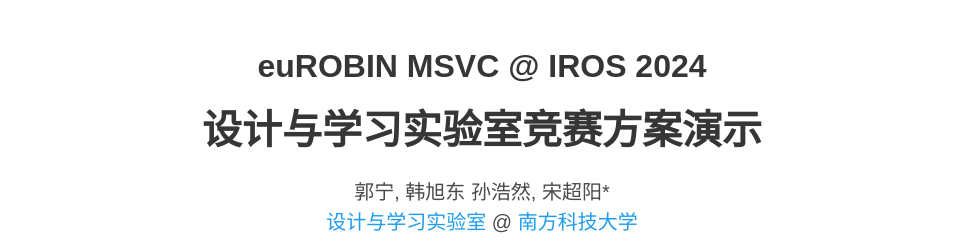
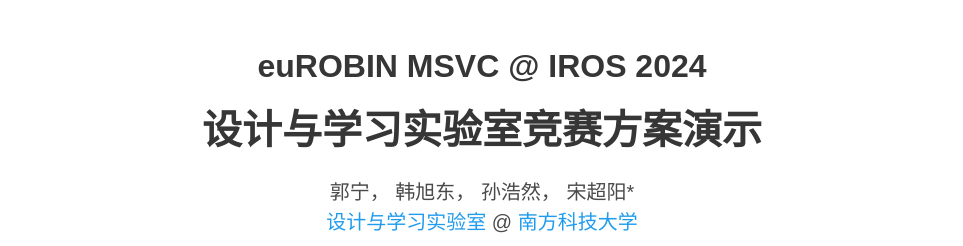
Before and after one commit to msvc-dlrg/zh-cn, a plain HTML site: page index.html in a window 1280 px wide. Shown: the top 246 px of the page, without its empty margins (158-1121 px from the left). Drawn offline with nearby package versions, Linux system fonts and the light colour scheme; some icons are missing; a web font is replaced by a local one.

Commit message:
modified:   index.html

```diff
--- a/index.html
+++ b/index.html
@@ -40,9 +40,9 @@
               设计与学习实验室竞赛方案演示
             </h1>
             <div class="is-size-5 publication-authors">
-              <span class="author-block"> 郭宁, </span>
-              <span class="author-block"> 韩旭东 </span>
-              <span class="author-block"> 孙浩然, </span>
+              <span class="author-block"> 郭宁，</span>
+              <span class="author-block"> 韩旭东，</span>
+              <span class="author-block"> 孙浩然，</span>
               <span class="author-block"> 宋超阳* </span>
             </div>
 
```
